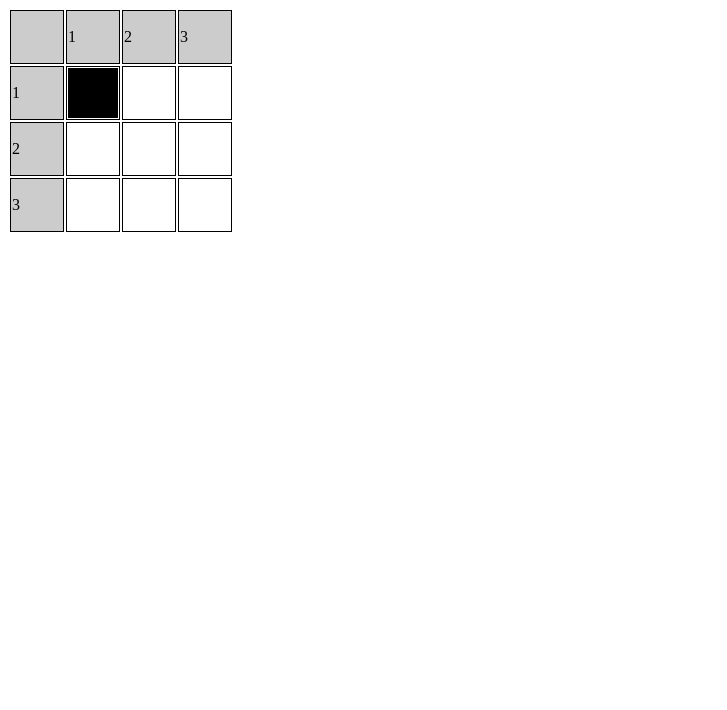
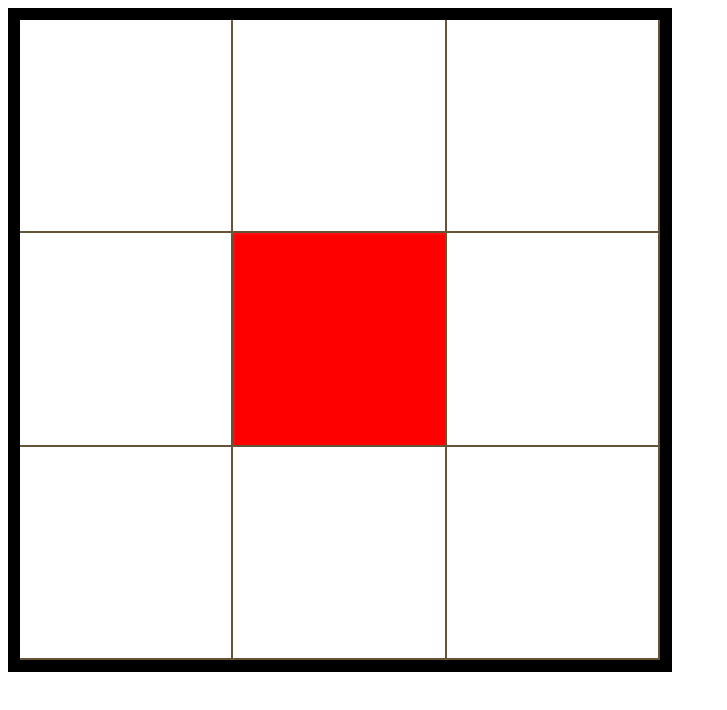
Before and after one commit to OliverFlecke/Tacit-Communication-Game, a React (Create React App) app: page / in a window 1280 px wide. Shown: the top 710 px of the page, without its empty margins (0-727 px from the left). Built offline with nearby package versions, Linux system fonts and the light colour scheme.

Commit message:
Refactoring to use grid instead of table

```diff
--- /dev/null
+++ b/src/Game.tsx
@@ -0,0 +1,103 @@
+import React, { CSSProperties } from 'react';
+import { Action } from './Action';
+import './css/game.css';
+import { Location } from './Location';
+import { Player } from './Player';
+
+interface IGameState {
+    position: Location;
+}
+
+export class Game extends React.Component<{}, IGameState> {
+
+    public table;
+
+    public constructor(props) {
+        super(props);
+        this.state = {
+            position: new Location(2, 2)
+        }
+    }
+
+    /**
+     * KeyboardInput
+     */
+    public onKeyDown = (event: React.KeyboardEvent<HTMLElement>) => {
+        switch (event.key) {
+            case 'ArrowRight':
+                this.UpdateLocation(Action.Right, Player.Sender);
+                break;
+            case 'ArrowLeft':
+                this.UpdateLocation(Action.Left, Player.Sender);
+                break;
+            case 'ArrowDown':
+                this.UpdateLocation(Action.Down, Player.Sender);
+                break;
+            case 'ArrowUp':
+                this.UpdateLocation(Action.Up, Player.Sender);
+                break;
+            default:
+                break;
+        }
+    }
+
+    public UpdateLocation(action: Action, player: Player) {
+        const position: Location = this.state.position;
+        switch (action) {
+            case Action.Down:
+                position.y = Math.min(3, position.y + 1);
+                break;
+            case Action.Up:
+                position.y = Math.max(1, position.y - 1);
+                break;
+            case Action.Left:
+                position.x = Math.max(1, position.x - 1);
+                break;
+            case Action.Right:
+                position.x = Math.min(3, position.x + 1);
+            default:
+                break;
+        }
+        this.setState({
+            position
+        });
+    }
+
+
+    public render() {
+        return (
+            <div
+                className='game-container'
+                tabIndex={0}
+                onKeyDown={this.onKeyDown}
+            >
+                <div id='game-overlay'>
+                    <span className='cell'/>
+                    <span className='cell'/>
+                    <span className='cell'/>
+                    <span className='cell'/>
+                    <span className='cell'/>
+                    <span className='cell'/>
+                    <span className='cell'/>
+                    <span className='cell'/>
+                    <span className='cell'/>
+                </div>
+                <div
+                    id='game-grid'
+                >
+                    <span
+                        className='square'
+                        style={this.getCoordinates(Player.Sender)}
+                    />
+                </div>
+            </div>
+        );
+    }
+
+    public getCoordinates(player: Player): CSSProperties {
+        return {
+            gridColumnStart: this.state.position.x,
+            gridRowStart: this.state.position.y
+        }
+    }
+}
--- /dev/null
+++ b/src/css/game.css
@@ -0,0 +1,34 @@
+.game-container {
+    position: relative;
+    width: 50vw;
+    height: 50vw;
+    min-width: 300px;
+    min-height: 300px;
+    overflow: hidden;
+    border: 12px solid black;
+    /* border-radius: 12px; */
+}
+
+#game-grid,
+#game-overlay {
+    display: grid;
+    grid-template-columns: 33.33% 33.33% 33.33%;
+    grid-template-rows: 33.33% 33.33% 33.33%;
+    height: 100%;
+    width: 100%;
+    background-color: white;
+    position: absolute;
+    top: 0;
+    left: 0;
+}
+
+#game-overlay .cell {
+    z-index: 1;
+    box-shadow: inset 2px 2px 0 rgba(255, 255, 255, 0.05), inset -2px -2px 0 #665235;
+}
+
+.square {
+    width: 100%;
+    height: 100%;
+    background-color: red;
+}
--- a/src/css/index.css
+++ /dev/null
@@ -1,22 +0,0 @@
-tbody {
-    margin: 0 auto;
-    max-width: 150px;
-}
-
-td {
-    border: solid 1px black;
-    width: 50px;
-    height: 50px;
-    vertical-align: center;
-    margin: 0 auto;
-}
-
-.box {
-    background-color: black;
-    width: 50px;
-    height: 50px;
-}
-
-.header {
-    background-color: rgba(0,0,0,0.2)
-}
--- a/src/index.tsx
+++ b/src/index.tsx
@@ -1,118 +1,7 @@
 import React from 'react';
 import ReactDOM from 'react-dom';
-import { Action } from './Action';
-import './css/index.css';
-import { Location } from './Location';
-import { Player } from './Player';
+import { Game } from './Game';
 import registerServiceWorker from './registerServiceWorker';
-
-
-interface IGameState {
-    position: Location;
-}
-
-class Game extends React.Component<{}, IGameState> {
-
-    public table;
-
-    public constructor(props) {
-        super(props);
-        this.state = {
-            position: new Location(1, 1)
-        }
-    }
-
-    /**
-     * KeyboardInput
-     */
-    public onKeyDown = (event: React.KeyboardEvent<HTMLElement>) => {
-        switch (event.key) {
-            case 'ArrowRight':
-                this.UpdateLocation(Action.Right, Player.Sender);
-                break;
-            case 'ArrowLeft':
-                this.UpdateLocation(Action.Left, Player.Sender);
-                break;
-            case 'ArrowDown':
-                this.UpdateLocation(Action.Down, Player.Sender);
-                break;
-            case 'ArrowUp':
-                this.UpdateLocation(Action.Up, Player.Sender);
-                break;
-            default:
-                break;
-        }
-    }
-
-    public UpdateLocation(action: Action, player: Player) {
-        const position: Location = this.state.position;
-        switch (action) {
-            case Action.Down:
-                position.y = Math.min(3, position.y + 1);
-                break;
-            case Action.Up:
-                position.y = Math.max(1, position.y - 1);
-                break;
-            case Action.Left:
-                position.x = Math.max(1, position.x - 1);
-                break;
-            case Action.Right:
-                position.x = Math.min(3, position.x + 1);
-            default:
-                break;
-        }
-        this.setState({
-            position
-        });
-    }
-
-
-    public render() {
-        return (
-            <table>
-                <tbody
-                    tabIndex={0}
-                    onKeyDown={this.onKeyDown}
-                >
-                    <tr>
-                        <td className='header'/>
-                        <td className='header'>1</td>
-                        <td className='header'>2</td>
-                        <td className='header'>3</td>
-                    </tr>
-                    <tr>
-                        <td className='header'>1</td>
-                        <td>{this.showShape(1,1)}</td>
-                        <td>{this.showShape(2,1)}</td>
-                        <td>{this.showShape(3,1)}</td>
-                    </tr>
-                    <tr>
-                        <td className='header'>2</td>
-                        <td>{this.showShape(1,2)}</td>
-                        <td>{this.showShape(2,2)}</td>
-                        <td>{this.showShape(3,2)}</td>
-                    </tr>
-                    <tr>
-                        <td className='header'>3</td>
-                        <td>{this.showShape(1,3)}</td>
-                        <td>{this.showShape(2,3)}</td>
-                        <td>{this.showShape(3,3)}</td>
-                    </tr>
-                </tbody>
-            </table>
-        );
-    }
-
-    public showShape(x: number, y: number) {
-        if (x !== this.state.position.x || y !== this.state.position.y) {
-            return;
-        }
-        return (
-            <div className='box'/>
-        );
-    }
-
-}
 
 ReactDOM.render(<Game />, document.getElementById('root'));
 registerServiceWorker();
```
